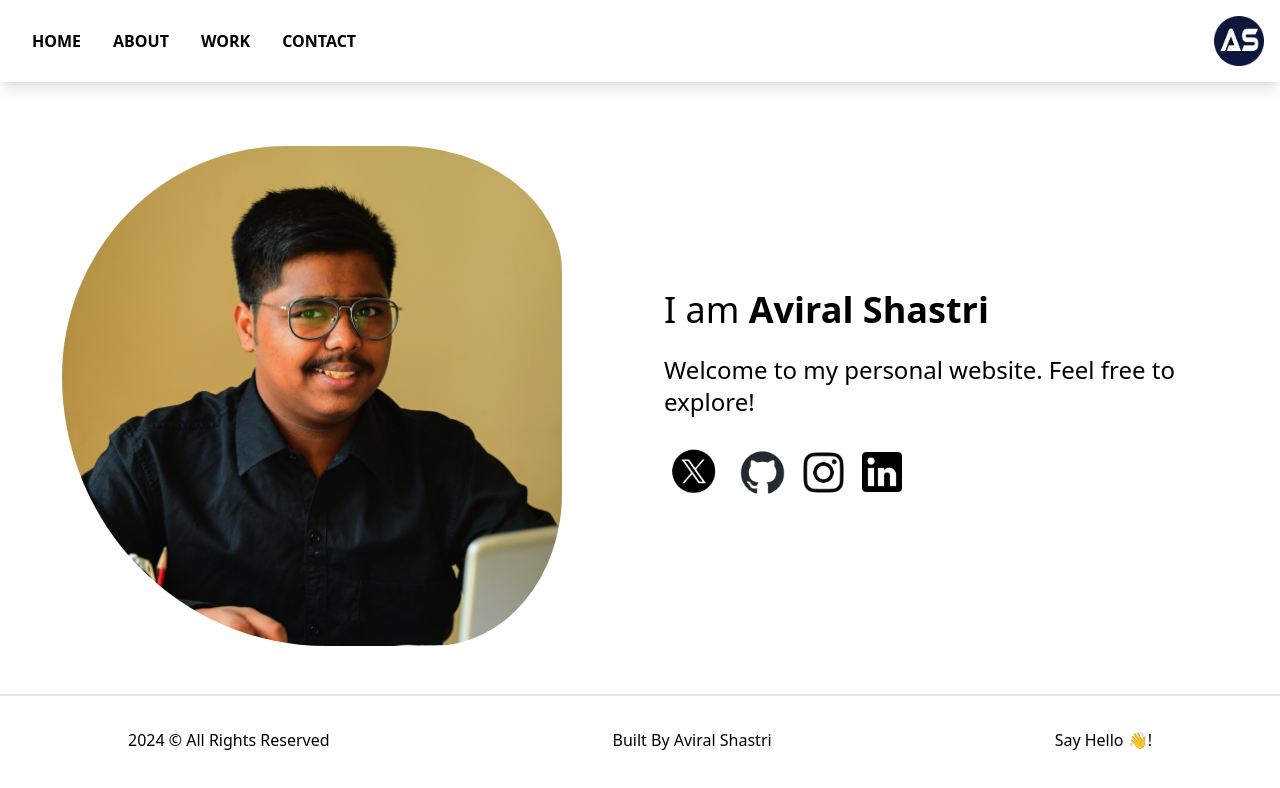
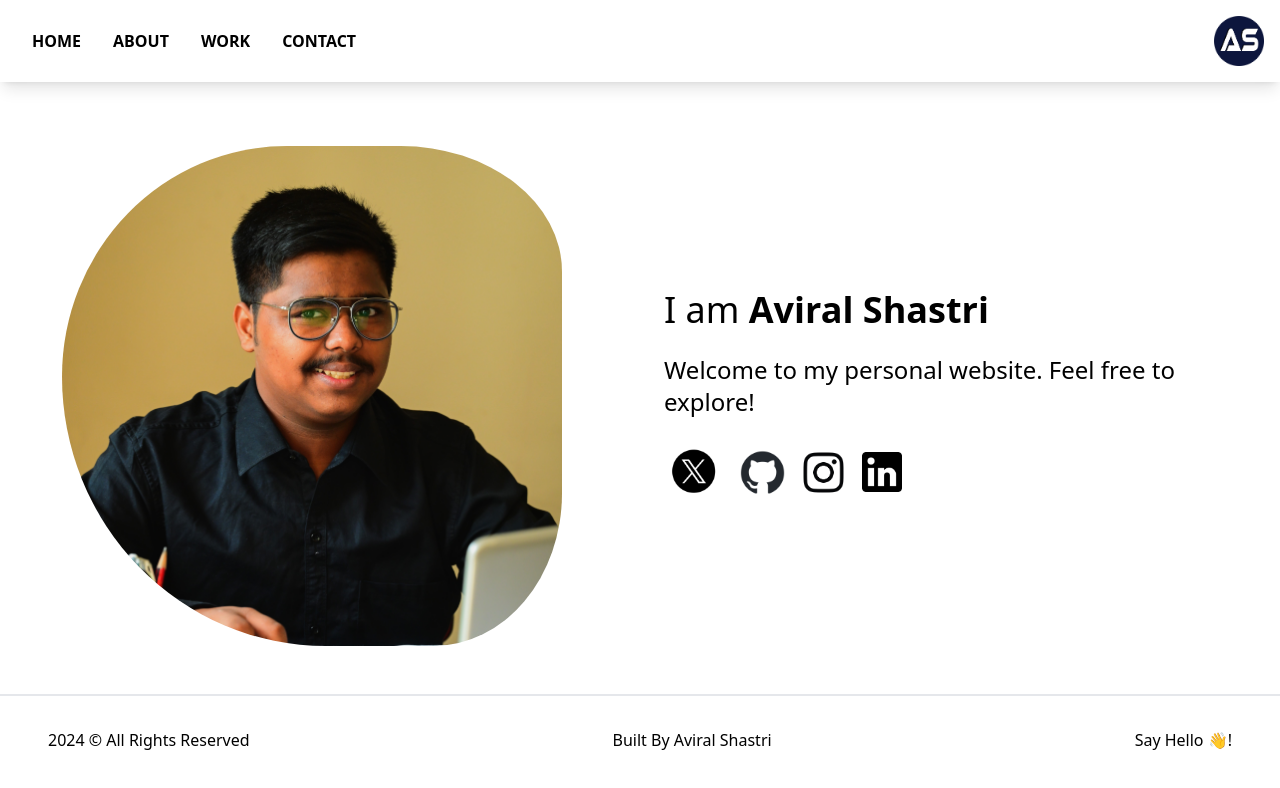
Before and after one commit to aviralshastri/portfolio-temporary, a Next.js app: page / in a window 1280 px wide. Shown: the top 788 px of the page. Built offline with nearby package versions, Linux system fonts and the light colour scheme.

Commit message:
Update Layout.js

```diff
--- a/components/Layout.js
+++ b/components/Layout.js
@@ -2,7 +2,7 @@ import React from 'react'
 
 const Layout = ({children, className=""}) => {
     return (
-      <div className={`w-full h-full inline-block z-0 p-32 ${className}`}>{children}</div>
+      <div className={`w-full h-full inline-block z-0 p-12 ${className}`}>{children}</div>
     );
   }
 
```
